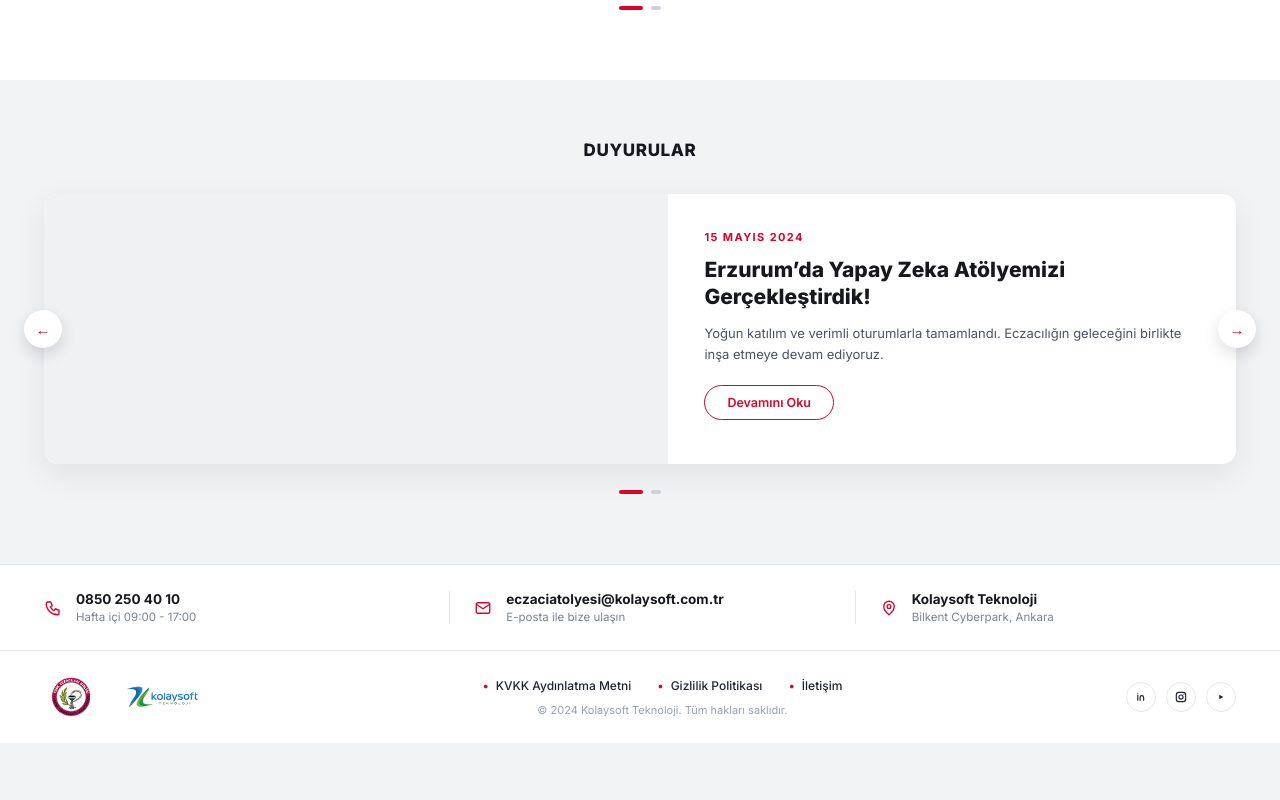
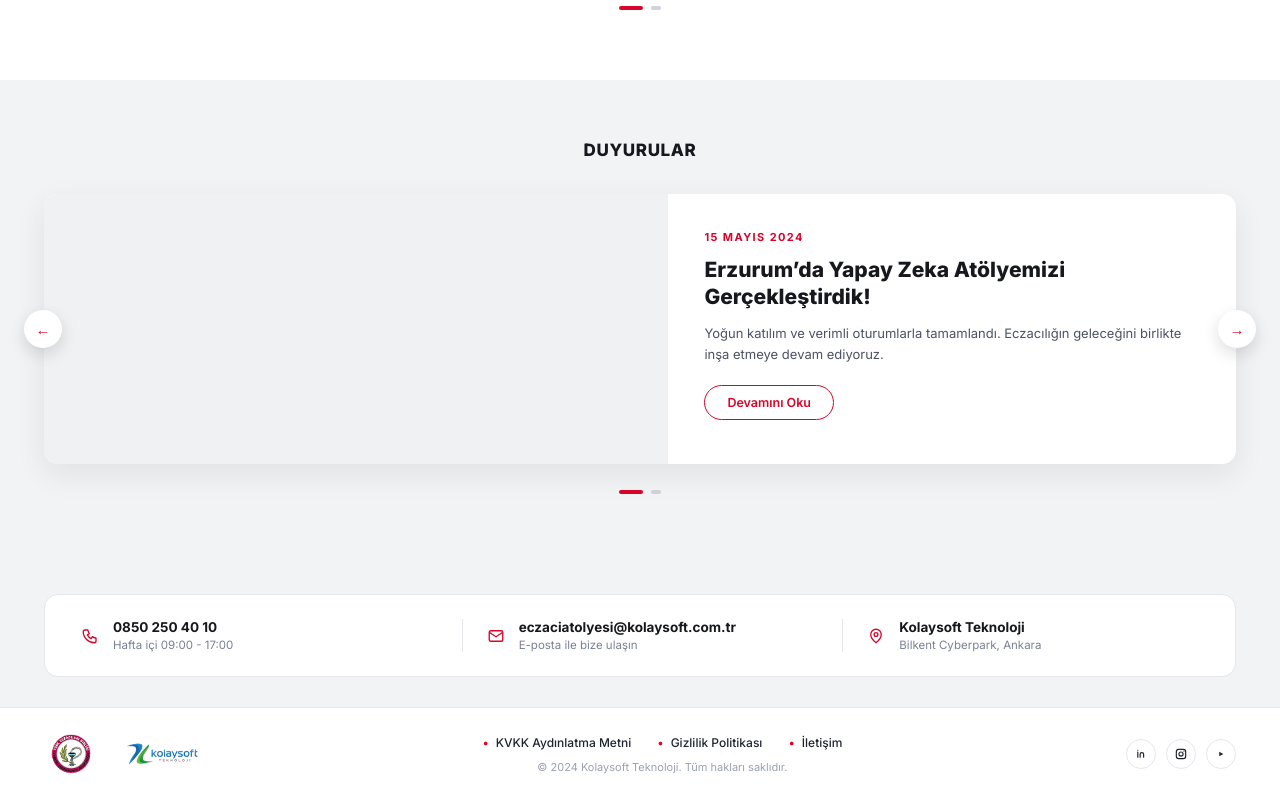
Before and after one commit to Ceko06/EczacilikWorkshop, a React (Vite) app: page / in a window 1280 px wide. Shown: the part 2138-2938 px from the top of the page. Before the commit the page ends 2881 px from the top, so only its background shows below. Built offline with nearby package versions, Linux system fonts and the light colour scheme.

Commit message:
İletişim alanını çerçeveli kart haline getir

```diff
--- a/src/components/ContactBar.jsx
+++ b/src/components/ContactBar.jsx
@@ -2,6 +2,7 @@ export default function ContactBar() {
   return (
     <section className="contact-bar" id="iletisim">
       <div className="container contact-inner">
+        <div className="contact-card">
           <div className="contact-item">
             <span className="contact-icon">
               <svg viewBox="0 0 24 24" width="18" height="18">
@@ -49,6 +50,7 @@ export default function ContactBar() {
             </div>
           </div>
         </div>
+      </div>
     </section>
   )
 }
--- a/src/index.css
+++ b/src/index.css
@@ -735,13 +735,19 @@ body {
 
 /* ---------- Contact bar ---------- */
 .contact-bar {
-  background: #fff;
-  border-top: 1px solid var(--border);
-  padding: 26px 0;
+  background: var(--bg);
+  padding: 30px 0;
 }
 
 .contact-inner {
   max-width: 1240px;
+}
+
+.contact-card {
+  background: #fff;
+  border: 1px solid var(--border);
+  border-radius: var(--radius);
+  padding: 24px 36px;
   display: grid;
   grid-template-columns: repeat(3, 1fr);
   gap: 24px;
@@ -903,7 +909,7 @@ body {
     min-height: 180px;
   }
 
-  .contact-inner {
+  .contact-card {
     grid-template-columns: 1fr;
   }
 
```
Lines whose indentation alone changed are shown as unchanged.
